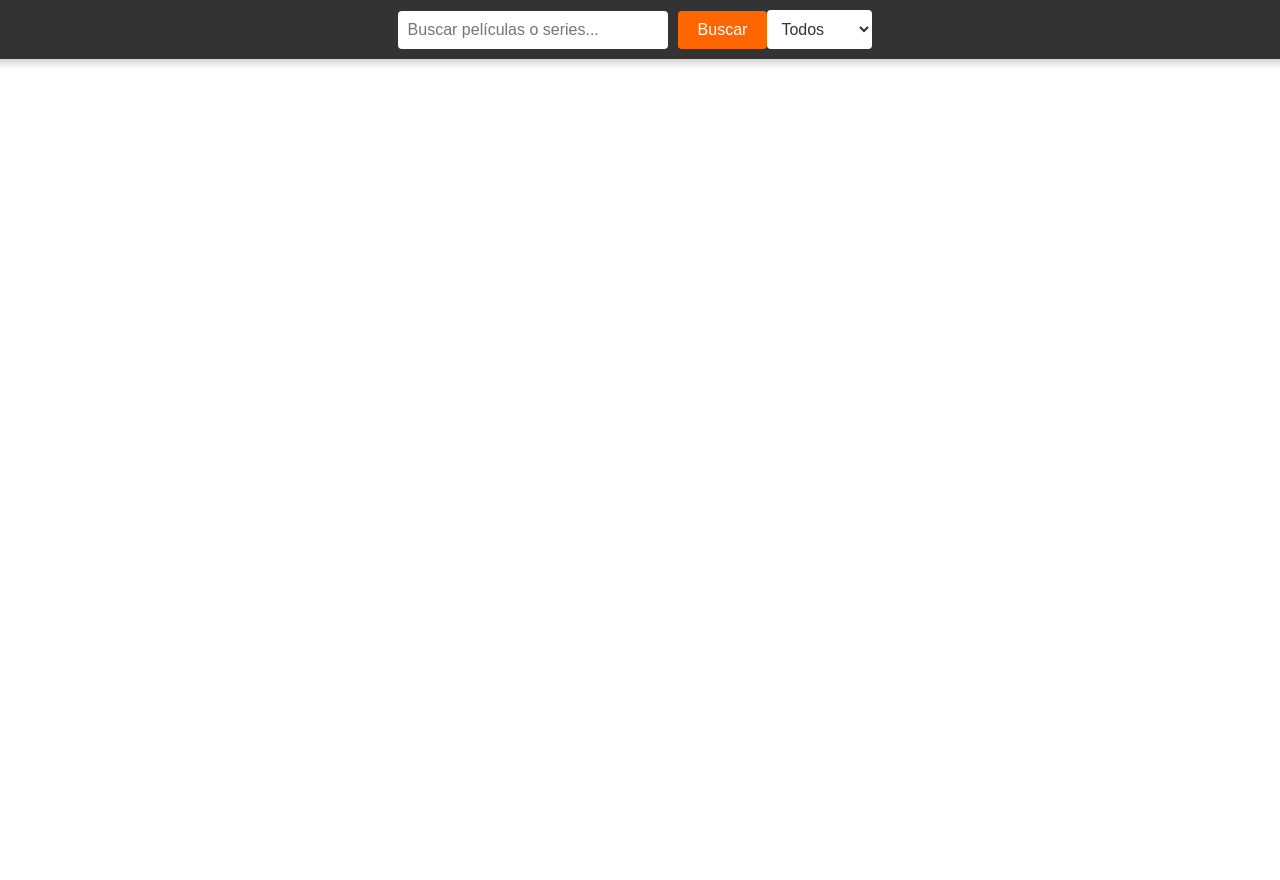
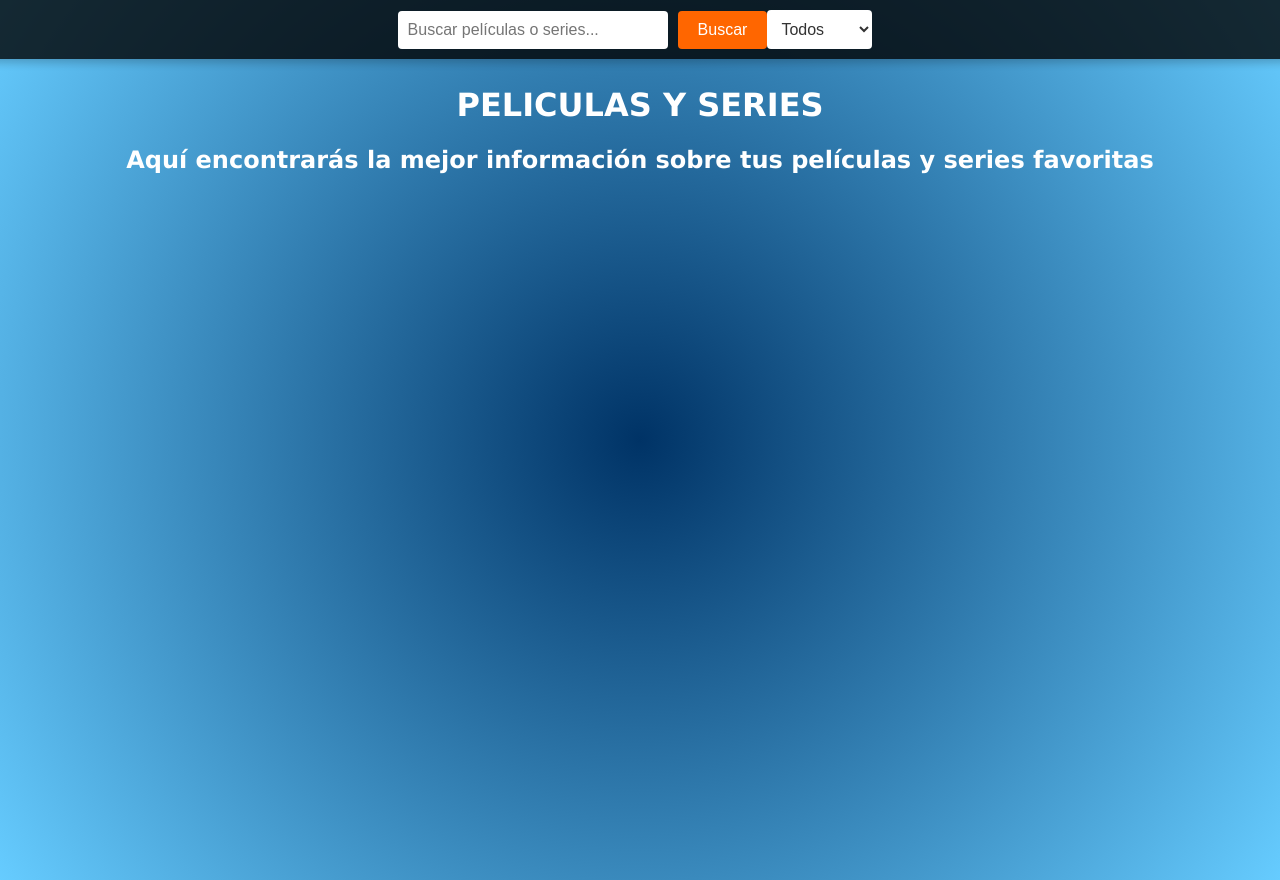
Before and after one commit to roodriii17/ProyectoPelicula, a plain HTML site: page dist/index.html in a window 1280 px wide. Before the commit the page ends 800 px from the top, so only its background shows below. Drawn offline with Linux system fonts and the light colour scheme.

Commit message:
Añadido degradado azul al fondo

```diff
--- a/dist/pelicula.css
+++ b/dist/pelicula.css
@@ -3,7 +3,8 @@ body {
     font-family: 'Verdana', sans-serif;
     margin: 0;
     padding: 0;
-    background-image: url('cover.jpg') no-repeat center center fixed;
+    background: radial-gradient(circle, #003366, #66ccff); /* Degradado radial de azul oscuro a azul claro */
+    height: 100vh;
     background-size: cover;
     color: #212529;
     line-height: 1.6;
```
Also changed, not shown: 1 other file.
